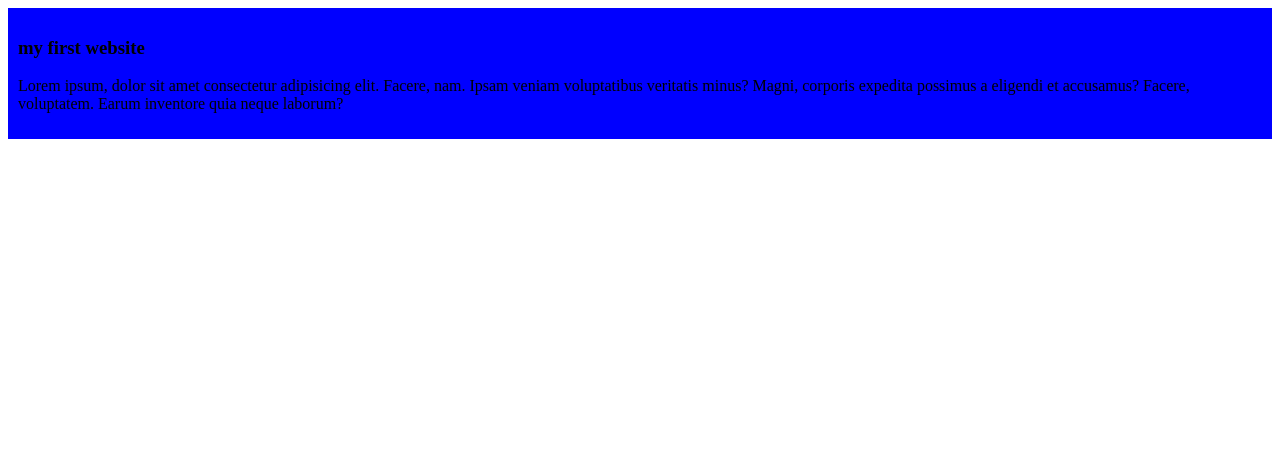
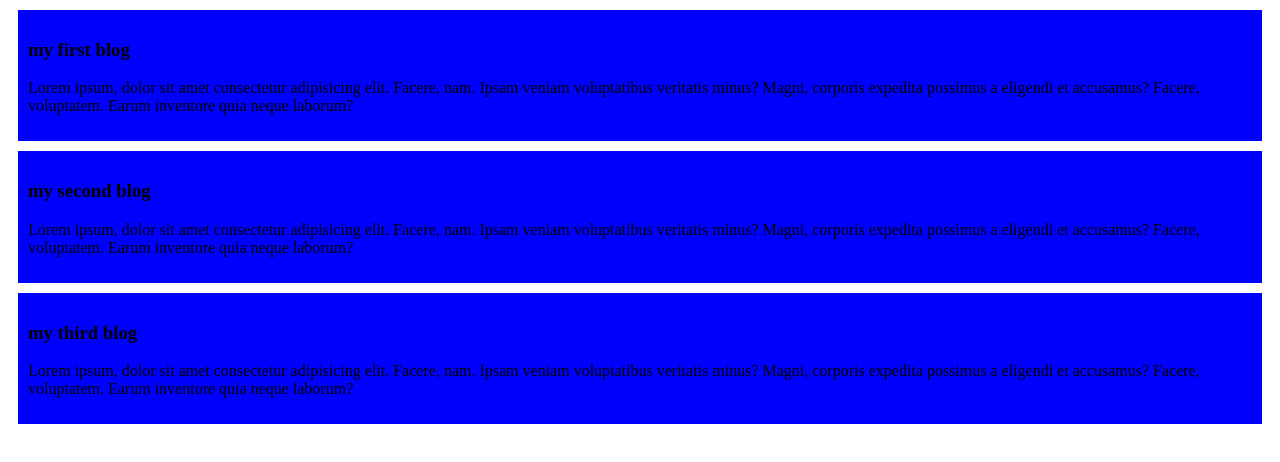
Before and after one commit to Jubayerj1/my-simple-website, a plain HTML site: page index.html in a window 1280 px wide. Drawn offline with Linux system fonts and the light colour scheme.

Commit message:
added the second and the third blog

```diff
--- a/index.html
+++ b/index.html
@@ -8,7 +8,17 @@
 </head>
 <body>
     <div>
-        <h3>my first website</h3>
+        <h3>my first blog</h3>
+        <p>Lorem ipsum, dolor sit amet consectetur adipisicing elit. Facere, nam. Ipsam veniam voluptatibus veritatis minus? Magni, corporis expedita possimus a eligendi et accusamus? Facere, voluptatem. Earum inventore quia neque laborum?</p>
+
+    </div>
+    <div>
+        <h3>my second blog</h3>
+        <p>Lorem ipsum, dolor sit amet consectetur adipisicing elit. Facere, nam. Ipsam veniam voluptatibus veritatis minus? Magni, corporis expedita possimus a eligendi et accusamus? Facere, voluptatem. Earum inventore quia neque laborum?</p>
+
+    </div>
+    <div>
+        <h3>my third blog</h3>
         <p>Lorem ipsum, dolor sit amet consectetur adipisicing elit. Facere, nam. Ipsam veniam voluptatibus veritatis minus? Magni, corporis expedita possimus a eligendi et accusamus? Facere, voluptatem. Earum inventore quia neque laborum?</p>
 
     </div>
--- a/style/blog.css
+++ b/style/blog.css
@@ -1,4 +1,5 @@
 div{
     background-color: blue;
     padding: 10px;
+    margin: 10px;
 }
```
